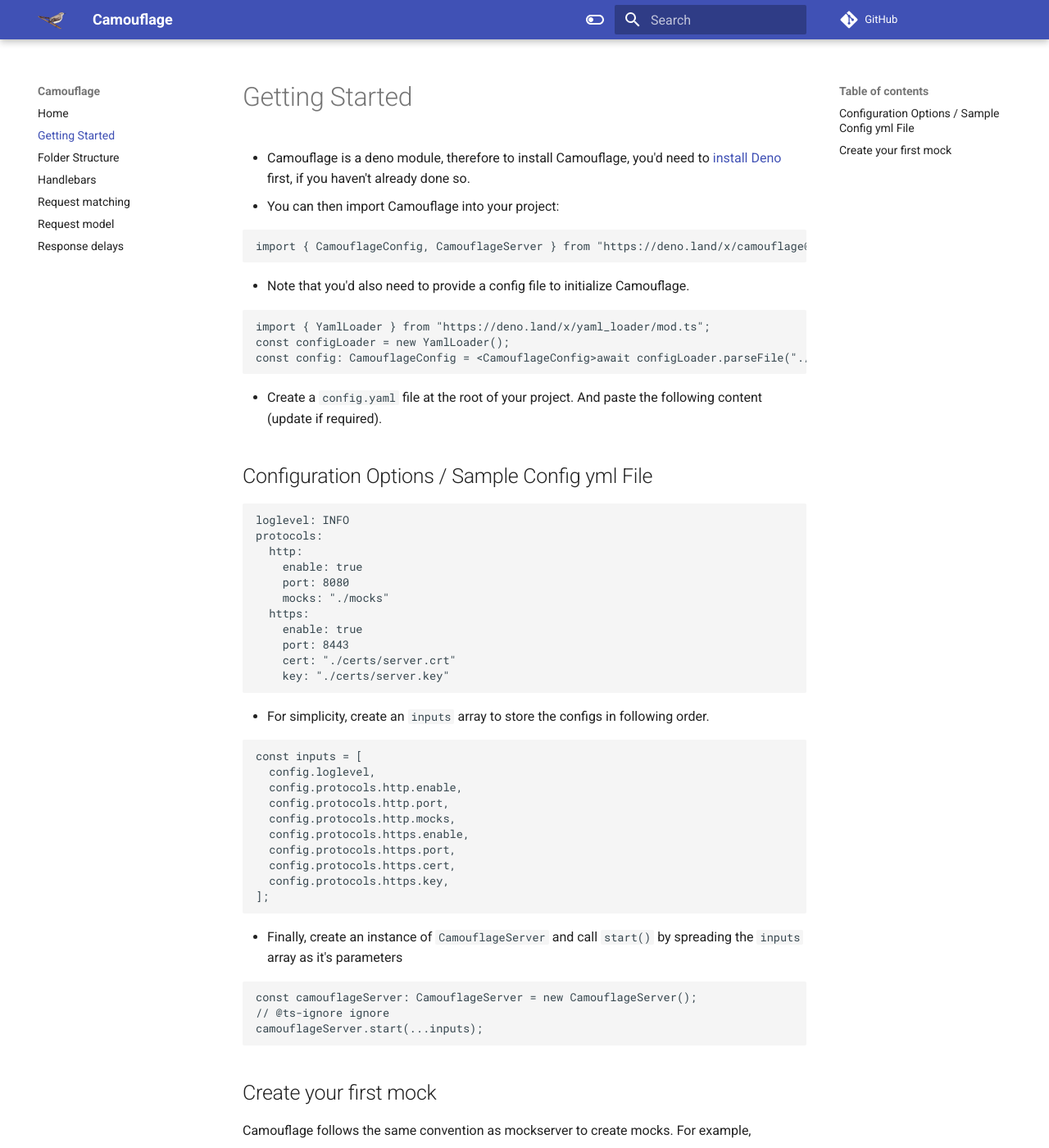
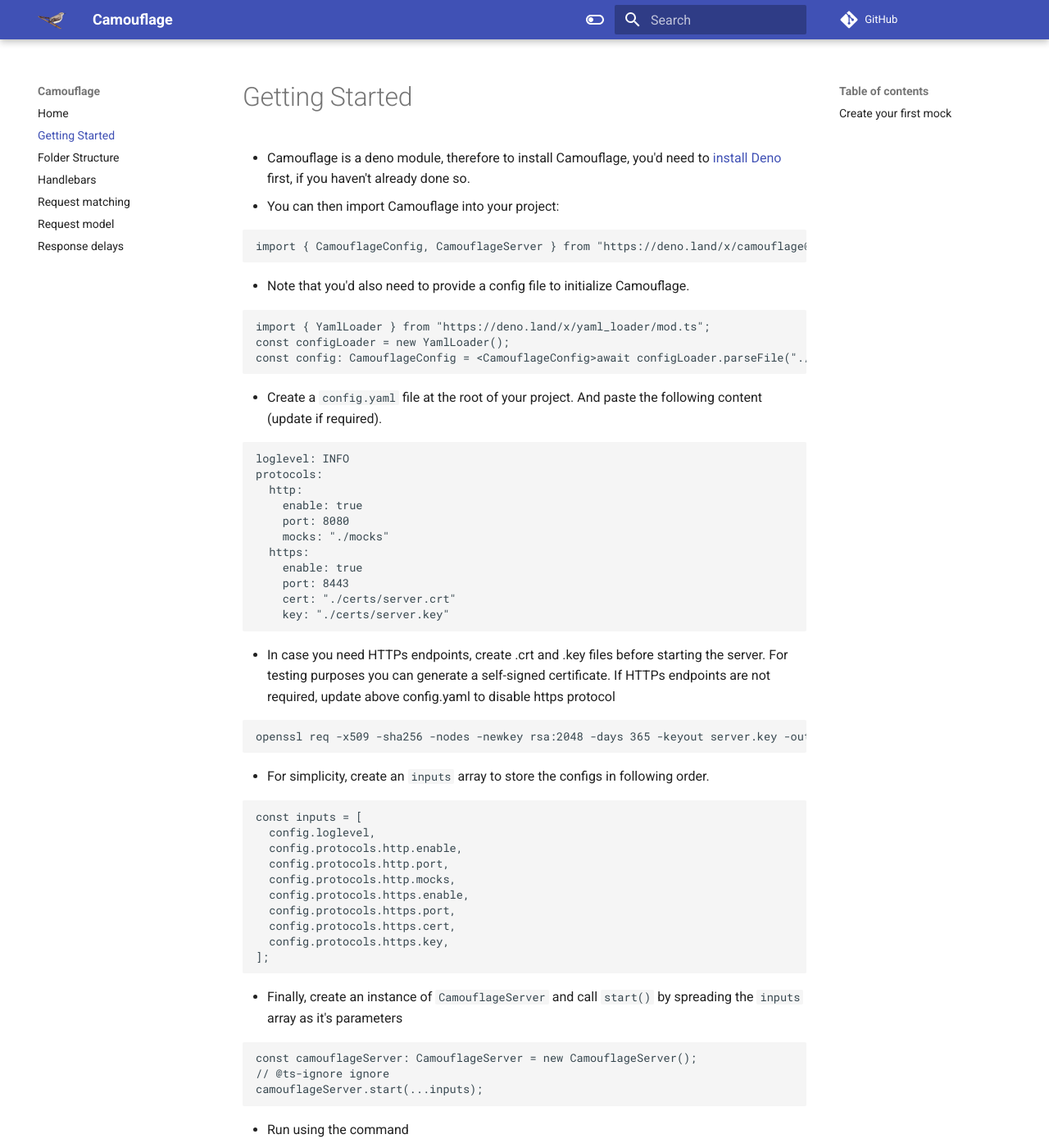
Before and after one commit to fauxauldrich/camouflage_deno, an MkDocs documentation site: the page built from docs/getting-started.md, in a window 1280 px wide and 1400 px high. Shown: the whole window at 82% size. Built offline with MkDocs 1.6.1 and Material for MkDocs 9.7.7, drawn with Linux system fonts in a browser that asks for light colours; comment, search, counter and statistics services are not loaded; some of the changed text lies outside the part shown.

Commit message:
Update Docs

````diff
--- a/docs/getting-started.md
+++ b/docs/getting-started.md
@@ -4,7 +4,7 @@
 - You can then import Camouflage into your project:
 
 ```javascript
-import { CamouflageConfig, CamouflageServer } from "https://deno.land/x/camouflage@0.0.1/mod.ts";
+import { CamouflageConfig, CamouflageServer } from "https://deno.land/x/camouflage@0.0.2/mod.ts";
 ```
 
 - Note that you'd also need to provide a config file to initialize Camouflage.
@@ -16,8 +16,6 @@
 ```
 
 - Create a `config.yaml` file at the root of your project. And paste the following content (update if required).
-
-## Configuration Options / Sample Config yml File
 
 ```yaml
 loglevel: INFO
@@ -31,6 +29,12 @@
     port: 8443
     cert: "./certs/server.crt"
     key: "./certs/server.key"
+```
+
+- In case you need HTTPs endpoints, create .crt and .key files before starting the server. For testing purposes you can generate a self-signed certificate. If HTTPs endpoints are not required, update above config.yaml to disable https protocol
+
+```shell
+openssl req -x509 -sha256 -nodes -newkey rsa:2048 -days 365 -keyout server.key -out server.crt
 ```
 
 - For simplicity, create an `inputs` array to store the configs in following order.
@@ -56,6 +60,12 @@
 camouflageServer.start(...inputs);
 ```
 
+- Run using the command
+
+```shell
+deno run --allow-net --allow-read --allow-write --unstable test.ts
+```
+
 ## Create your first mock
 
 Camouflage follows the same convention as mockserver to create mocks. For example,
````
Also changed, not shown: README.md (+16 -4 lines).
